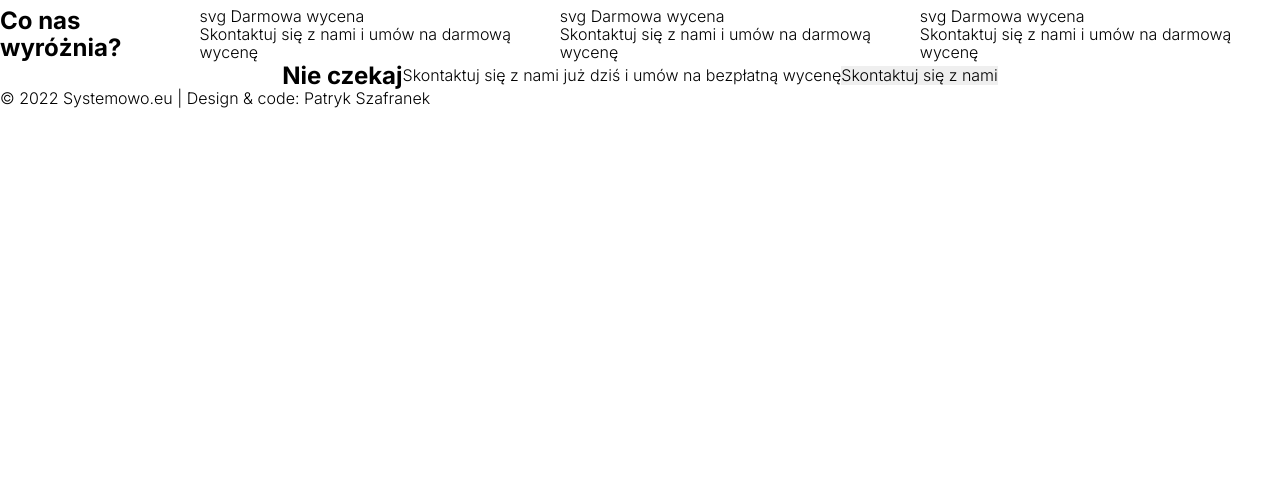
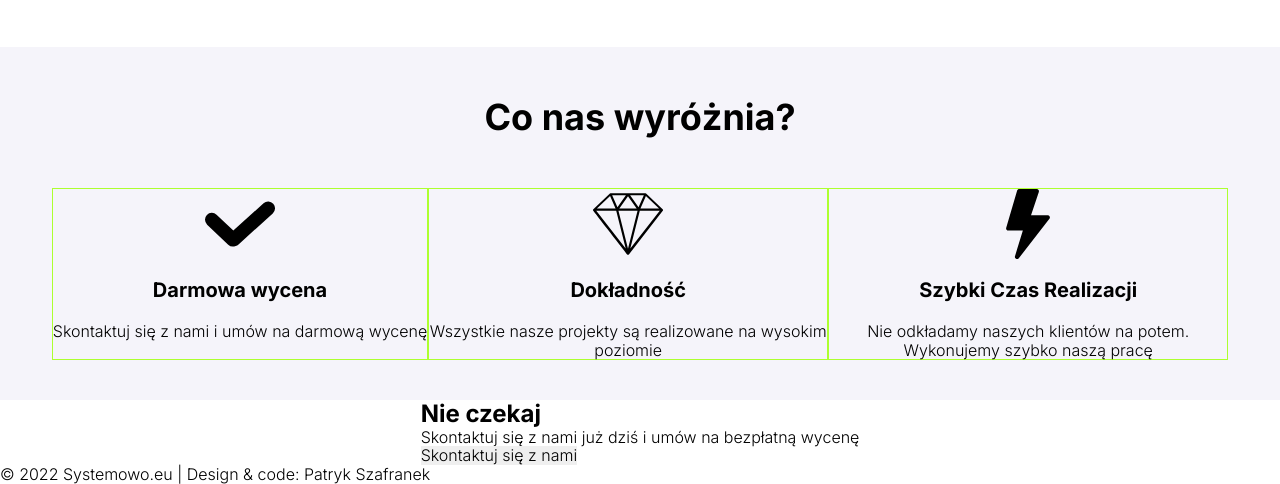
Before and after one commit to patrykszafranek/systemowo.eu, a website: page index.html in a window 1280 px wide. Shown: the part 1335-1819 px from the top of the page. Before the commit the page ends 1443 px from the top, so only its background shows below. Drawn offline with nearby package versions, Linux system fonts and the light colour scheme.

Commit message:
Added "highlight" section

```diff
--- a/index.html
+++ b/index.html
@@ -52,6 +52,7 @@
             </nav>
         </div>
     </header>
+
     <main>
         <section class="container container--head-box">
             <div class="head-box">
@@ -124,31 +125,49 @@
                 </ul>
             </div>
         </section>
-        <section class="highlight">
-            <div class="container">
-                <h2>Co nas wyróżnia?</h2>
-                <div>
-                    svg
-                    <span>Darmowa wycena</span>
-                    <p>Skontaktuj się z nami i umów na darmową wycenę
+
+        <section class="container container-highlight">
+            <div class="highlight">
+                <h2 class="highlight__title">Co nas wyróżnia?</h2>
+                <ul class="highlight__list">
+                    <li class="highlight__item">
+                        <div class="highlight__element">
+                            <svg class="highlight__icon">
+                                <use href="./images/sprite.svg#icon-checked"></use>
+                            </svg>
+                            <span class="highlight__icon-title">Darmowa wycena</span>
+                            <p class="highlight__icon-subtitle">Skontaktuj się z nami i umów na darmową wycenę
                             </p>
                         </div>
-                <div>
-                    svg
-                    <span>Darmowa wycena</span>
-                    <p>Skontaktuj się z nami i umów na darmową wycenę
+                    </li>
+                    <li class="highlight__item">
+                        <div class="highlight__element">
+                            <svg class="highlight__icon">
+                                <use href="./images/sprite.svg#icon-diamond"></use>
+                            </svg>
+                            <span class="highlight__icon-title">Dokładność</span>
+                            <p class="highlight__icon-subtitle">Wszystkie nasze projekty są realizowane na wysokim
+                                poziomie
                             </p>
                         </div>
-                <div>
-                    svg
-                    <span>Darmowa wycena</span>
-                    <p>Skontaktuj się z nami i umów na darmową wycenę
+                    </li>
+                    <li class="highlight__item">
+                        <div class="highlight__element">
+                            <svg class="highlight__icon">
+                                <use href="./images/sprite.svg#icon-lightning"></use>
+                            </svg>
+                            <span class="highlight__icon-title">Szybki Czas Realizacji</span>
+                            <p class="highlight__icon-subtitle">Nie odkładamy naszych klientów na potem. Wykonujemy
+                                szybko naszą pracę
                             </p>
                         </div>
+                    </li>
+                </ul>
             </div>
         </section>
-        <section class="contact">
-            <div class="container">
+
+        <section class="container">
+            <div class="contact">
                 <h2>Nie czekaj</h2>
 
                 <p>Skontaktuj się z nami już dziś i umów na bezpłatną wycenę</p>
--- a/scss/components/_head-box.scss
+++ b/scss/components/_head-box.scss
@@ -1,7 +1,8 @@
 .head-box {
     background-image: linear-gradient(to top, #2f303a66, #2f303a66),
         url(../images/head-box-bg.jpg);
-    background-size: contain;
+    background-size: cover;
+    background-repeat: no-repeat;
     background-position: 50% 50%, 50% 50%;
     width: 100%;
     padding: 130px 0;
--- /dev/null
+++ b/scss/components/_highlight.scss
@@ -0,0 +1,56 @@
+.container {
+    &-highlight {
+        background-color: $highlight-background;
+    }
+}
+
+.highlight {
+    &__title {
+        font-weight: 700;
+        font-size: 36px;
+        line-height: 1.166;
+        text-align: center;
+        padding: 50px 0;
+    }
+
+    &__list {
+        display: flex;
+        // max-width: 1200px;
+        // margin: 0 auto;
+    }
+
+    &__item {
+        max-width: 400px;
+        justify-content: space-between;
+        border: 1px solid greenyellow;
+        margin-bottom: 40px;
+    }
+
+    &__element {
+        display: flex;
+        flex-direction: column;
+        text-align: center;
+        align-items: center;
+        max-width: 400px;
+        // border: 1px solid greenyellow;
+    }
+
+    &__icon {
+        width: 70px;
+        height: 70px;
+        margin-bottom: 20px;
+
+
+        &-title {
+            font-weight: 700;
+            font-size: 20px;
+            margin-bottom: 20px;
+        }
+
+        &-subtitle {
+            font-weight: 300;
+            font-size: 16px;
+
+        }
+    }
+}
--- a/scss/components/_we-do.scss
+++ b/scss/components/_we-do.scss
@@ -1,12 +1,11 @@
 .container {
     &--we-do {
         max-width: 1200px;
-        // background-color: #ececec;
+        padding-bottom: 40px;
     }
 }
 
 .we-do {
-    // background-color: #ececec;
     width: 100%;
 
     &__list {
@@ -19,19 +18,15 @@
 
     &__item {
         width: 300px;
-        // border: 1px solid #ececec;
     }
 
     &__card {
-
-
         &-img {
             display: block;
             max-width: 300px;
             height: 200px;
             width: 100%;
             border-radius: 15px;
-
         }
 
         &-desc {
@@ -42,7 +37,6 @@
             margin: 10px 0;
             align-items: center;
             padding: 15px;
-
         }
 
         &-title {
--- a/scss/main.scss
+++ b/scss/main.scss
@@ -3,3 +3,4 @@
 @import "./components/header";
 @import "./components/head-box";
 @import "./components/we-do";
+@import "./components/highlight";
--- a/scss/utils/variables.scss
+++ b/scss/utils/variables.scss
@@ -1,4 +1,5 @@
 $body-background-color: #fff;
+$highlight-background: #F5F4FA;
 $font-color: #000;
 $font-color-white: #FFF;
 $font-color-decor: #fbac2f;
```
Also changed, not shown: css/main.css, images/sprite.svg (added), 1 other file. Lines whose indentation alone changed are shown as unchanged.
